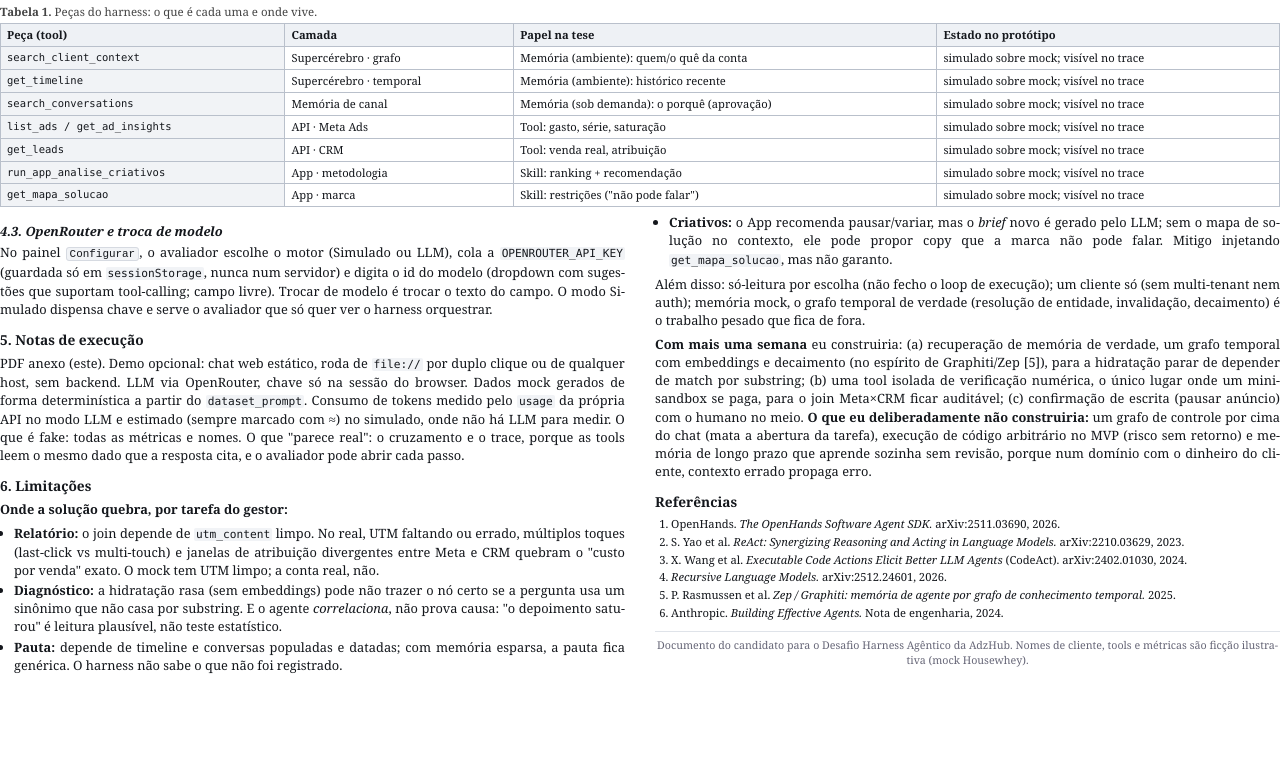
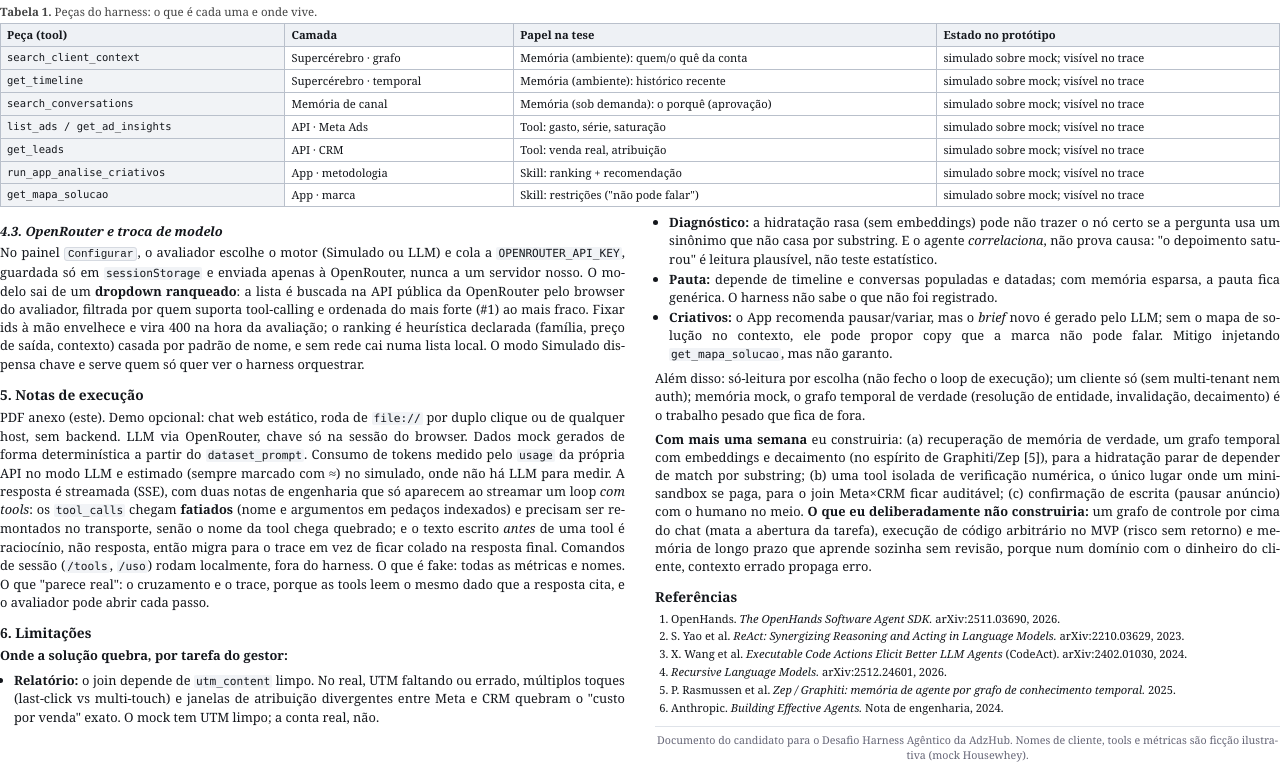
Before and after one commit to haestare/adzhub-harness, a website: page paper/paper.html in a window 1280 px wide. Shown: the part 2050-2813 px from the top of the page. Before the commit the page ends 2725 px from the top, so only its background shows below. Drawn offline with Linux system fonts and the light colour scheme.

Commit message:
Paper: modelos ranqueados e notas de streaming

```diff
--- a/paper/paper.html
+++ b/paper/paper.html
@@ -201,10 +201,10 @@
 </table>
 
 <h3>4.3. OpenRouter e troca de modelo</h3>
-<p>No painel <span class="kbd">Configurar</span>, o avaliador escolhe o motor (Simulado ou LLM), cola a <code>OPENROUTER_API_KEY</code> (guardada só em <code>sessionStorage</code>, nunca num servidor) e digita o id do modelo (dropdown com sugestões que suportam tool-calling; campo livre). Trocar de modelo é trocar o texto do campo. O modo Simulado dispensa chave e serve o avaliador que só quer ver o harness orquestrar.</p>
+<p>No painel <span class="kbd">Configurar</span>, o avaliador escolhe o motor (Simulado ou LLM) e cola a <code>OPENROUTER_API_KEY</code>, guardada só em <code>sessionStorage</code> e enviada apenas à OpenRouter, nunca a um servidor nosso. O modelo sai de um <b>dropdown ranqueado</b>: a lista é buscada na API pública da OpenRouter pelo browser do avaliador, filtrada por quem suporta tool-calling e ordenada do mais forte (#1) ao mais fraco. Fixar ids à mão envelhece e vira 400 na hora da avaliação; o ranking é heurística declarada (família, preço de saída, contexto) casada por padrão de nome, e sem rede cai numa lista local. O modo Simulado dispensa chave e serve quem só quer ver o harness orquestrar.</p>
 
 <h2>5. Notas de execução</h2>
-<p>PDF anexo (este). Demo opcional: chat web estático, roda de <code>file://</code> por duplo clique ou de qualquer host, sem backend. LLM via OpenRouter, chave só na sessão do browser. Dados mock gerados de forma determinística a partir do <code>dataset_prompt</code>. Consumo de tokens medido pelo <code>usage</code> da própria API no modo LLM e estimado (sempre marcado com ≈) no simulado, onde não há LLM para medir. O que é fake: todas as métricas e nomes. O que "parece real": o cruzamento e o trace, porque as tools leem o mesmo dado que a resposta cita, e o avaliador pode abrir cada passo.</p>
+<p>PDF anexo (este). Demo opcional: chat web estático, roda de <code>file://</code> por duplo clique ou de qualquer host, sem backend. LLM via OpenRouter, chave só na sessão do browser. Dados mock gerados de forma determinística a partir do <code>dataset_prompt</code>. Consumo de tokens medido pelo <code>usage</code> da própria API no modo LLM e estimado (sempre marcado com ≈) no simulado, onde não há LLM para medir. A resposta é streamada (SSE), com duas notas de engenharia que só aparecem ao streamar um loop <i>com tools</i>: os <code>tool_calls</code> chegam <b>fatiados</b> (nome e argumentos em pedaços indexados) e precisam ser remontados no transporte, senão o nome da tool chega quebrado; e o texto escrito <i>antes</i> de uma tool é raciocínio, não resposta, então migra para o trace em vez de ficar colado na resposta final. Comandos de sessão (<code>/tools</code>, <code>/uso</code>) rodam localmente, fora do harness. O que é fake: todas as métricas e nomes. O que "parece real": o cruzamento e o trace, porque as tools leem o mesmo dado que a resposta cita, e o avaliador pode abrir cada passo.</p>
 
 <h2>6. Limitações</h2>
 <p><b>Onde a solução quebra, por tarefa do gestor:</b></p>
```
Also changed, not shown: 2 other files.
